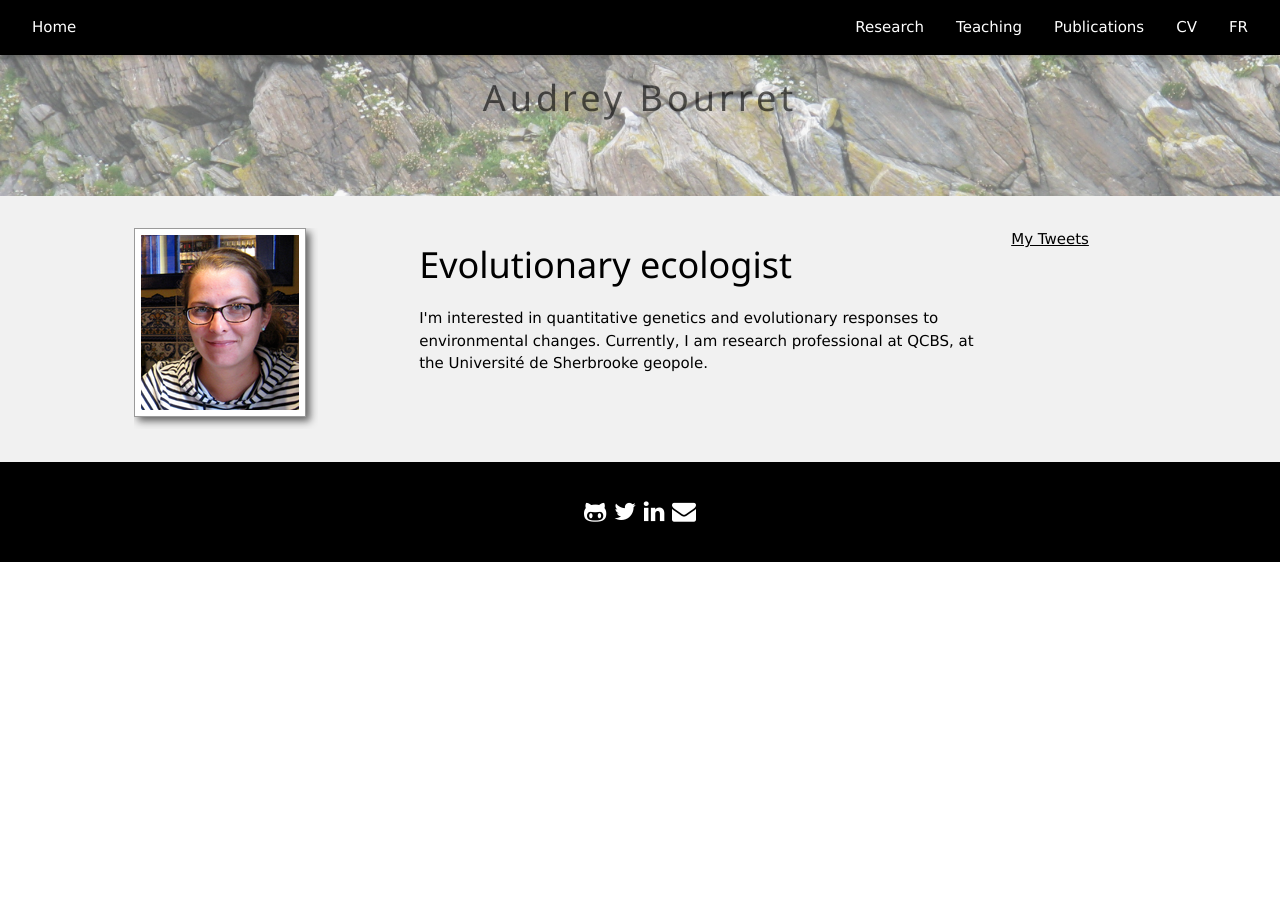
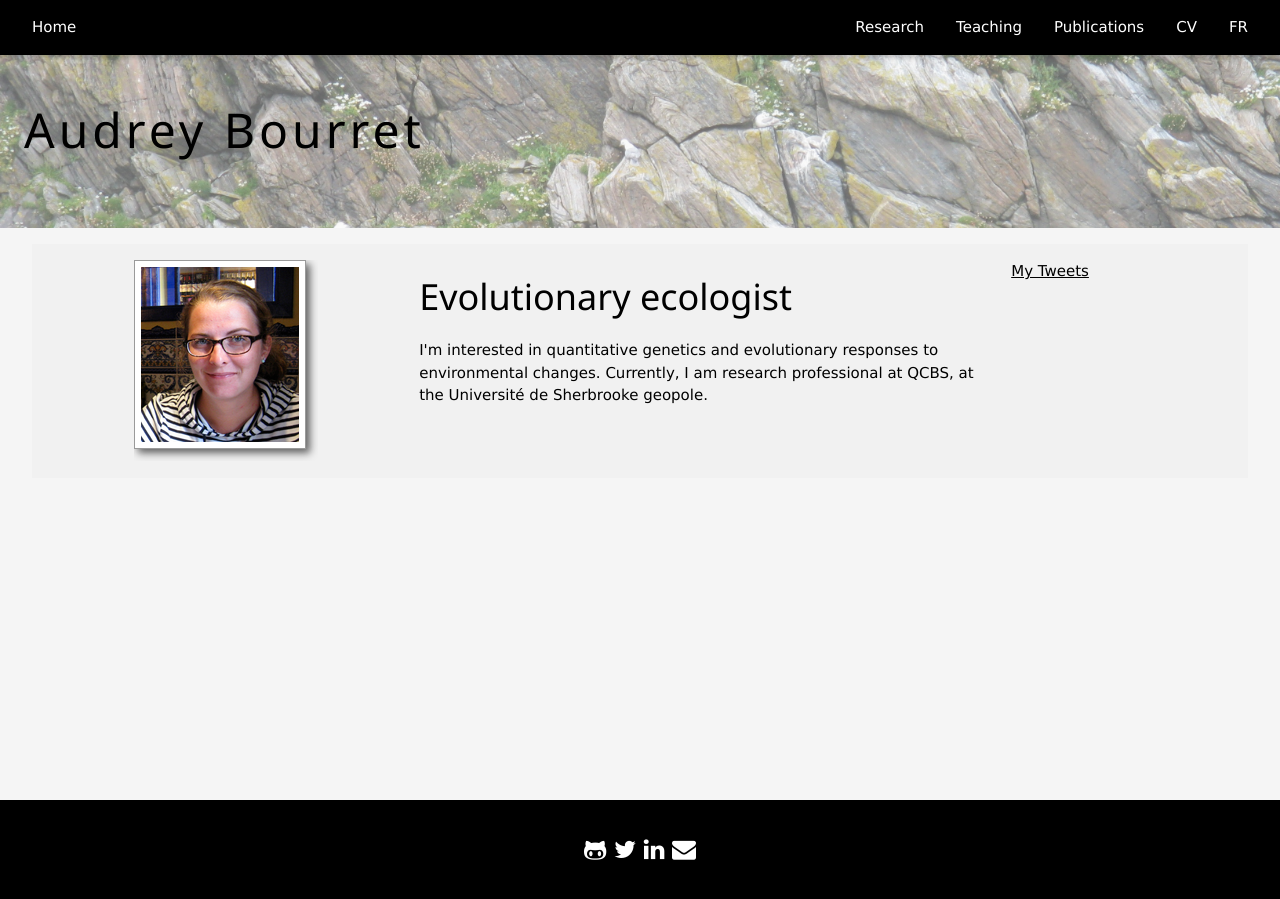
Before and after one commit to biodray/biodray.github.io, a Jekyll site: the page built from index.html, in a window 1280 px wide. Built offline with Jekyll 4.4.1, drawn with Linux system fonts in a browser that asks for light colours; comment, search, counter and statistics services are not loaded.

Commit message:
Update default frame

```diff
--- a/_layouts/default.html
+++ b/_layouts/default.html
@@ -16,6 +16,12 @@
     display: block;
     margin: auto;
   }
+  .palette {
+    background-color: WhiteSmoke;
+  }
+  body{
+    background-color: WhiteSmoke;
+  }
   ul {
     padding-left: 30px;
   }
@@ -25,7 +31,7 @@
 </style>
 </head>
 
-<body>
+<body >
 
 <!-- Top navigating bar -->
 <div class="w3-top">
@@ -41,20 +47,24 @@
      </div>
 </div>
 
+<!-- Keep title OK -->
+<div class="w3-bar w3-black w3-padding-16 w3-card-2">   </div>
+
 <!-- Page title -->
-<header class="w3-display-container w3-content w3-wide w3-light-gray" style="max-width:100%;min-width:500px">
+<div class="w3-display-container w3-content w3-wide" style="max-width:100%;min-width:500px;">
     <img  class="center fit w3-opacity" src="https://biodray.github.io/assets/img/border.JPG" alt="Rock">
-  <div class="w3-display-middle w3-padding-large w3-opacity">
-    <h1 class="w3-xxlarge">{{ page.title }}</h1>
+  <div class="w3-display-left w3-padding-large">
+    <h1 class="w3-xxxlarge">{{ page.title }}</h1>
   </div>
-</header>
+</div>
 
 <!-- Content in each page -->
-<div class="w3-container w3-light-gray">
+<div class="w3-container palette" style="width=device-width;">
 {{ content }}
 </div>
 
 <!-- Footer -->
+<div class="w3-bottom">
  <footer class="w3-center w3-black w3-padding-16">
    <div class="w3-xlarge w3-section">
      <a href="https://github.com/biodray/"><i class="fa fa-github-alt w3-hover-opacity"></i></a>
@@ -63,7 +73,7 @@
      <a href="mailto::audrey.bourret@usherbrooke.ca"><i class="fa fa-envelope w3-hover-opacity"></i></a>
    </div>
 </footer>
-
+</div>
 
 </body>
 </html>
```
Also changed, not shown: _layouts/default.fr.html (+17 -5 lines). Lines whose indentation alone changed are shown as unchanged.
